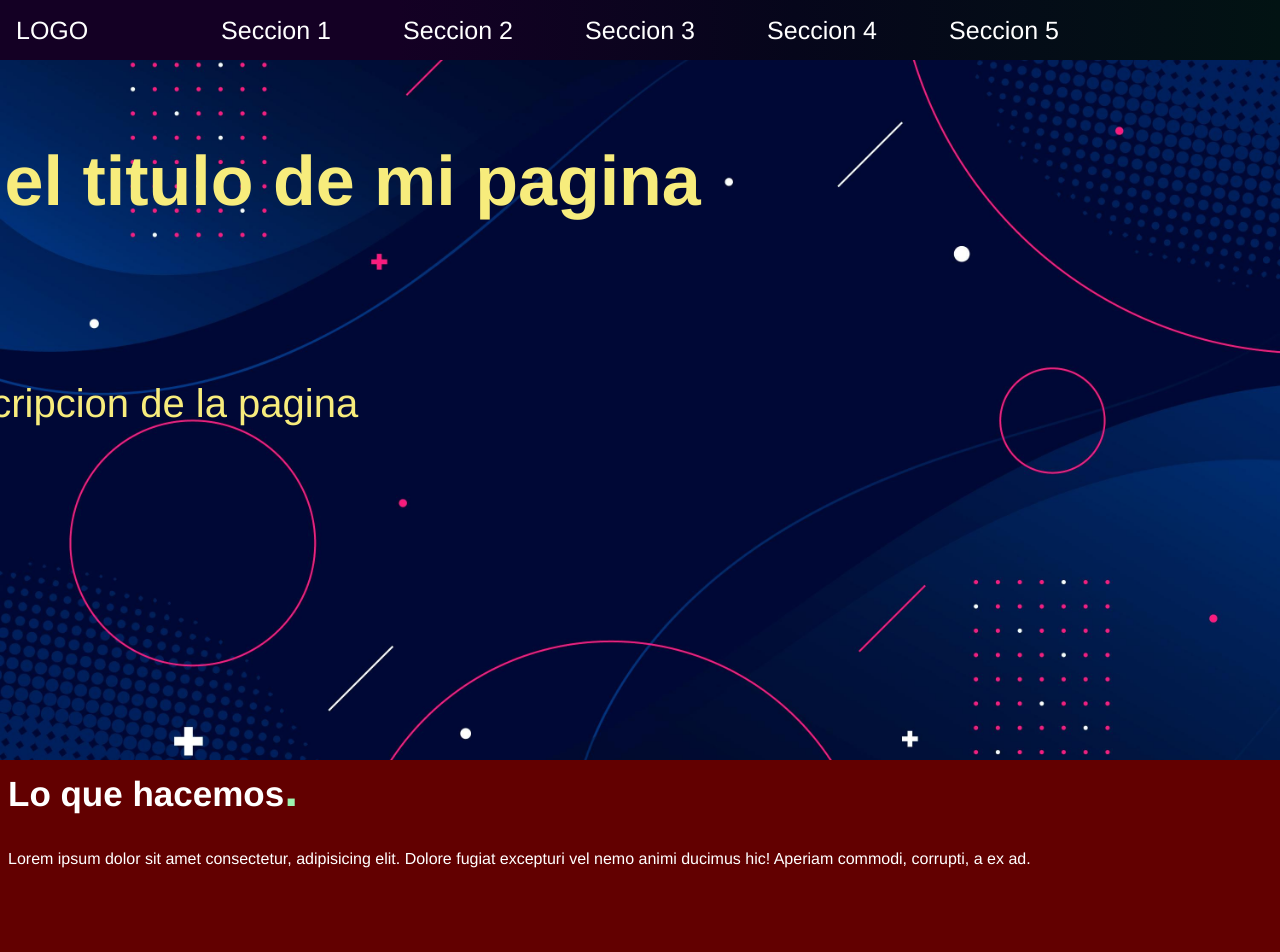
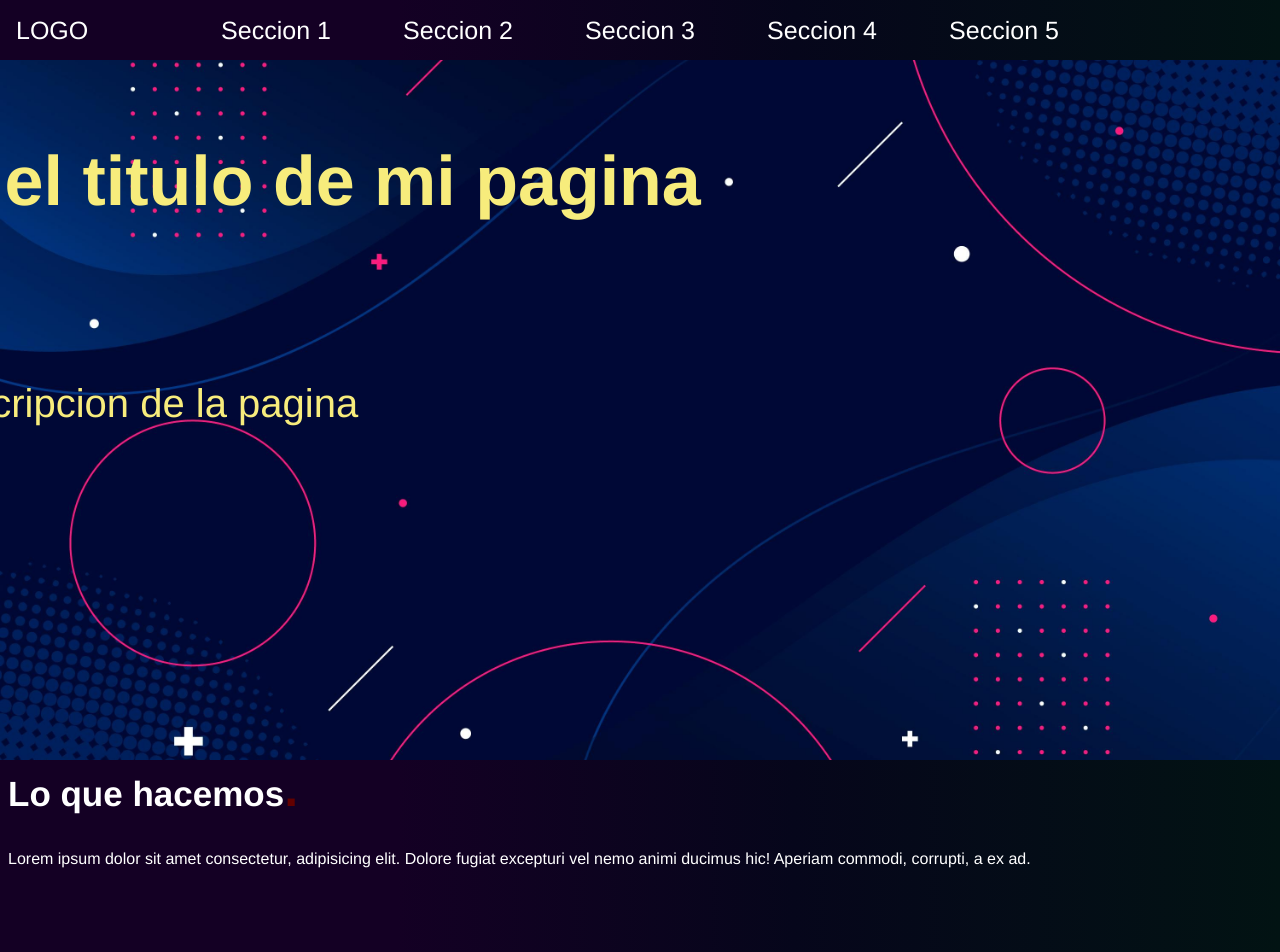
Before and after one commit to cristobalquilimaco/teguilog, a React (Vite) app: page /#/ in a window 1280 px wide. Shown: the top 952 px of the page. Built offline with nearby package versions, Linux system fonts and the light colour scheme.

Commit message:
Se quita color de fondo para clase principal_about

```diff
--- a/src/components/styles/about.css
+++ b/src/components/styles/about.css
@@ -1,5 +1,4 @@
 .principal_about{
-background-color: var(--navbar-color);
 color: var(--text-color-white);
 width: 100%;
 height: 200px; ;
@@ -20,6 +19,6 @@ font-weight: bold;
 
 .point_tt{
 font-size: 50px;
-color: var(--button-color);
+color: var(--navbar-color);
 font-weight: bold;
 }
```
